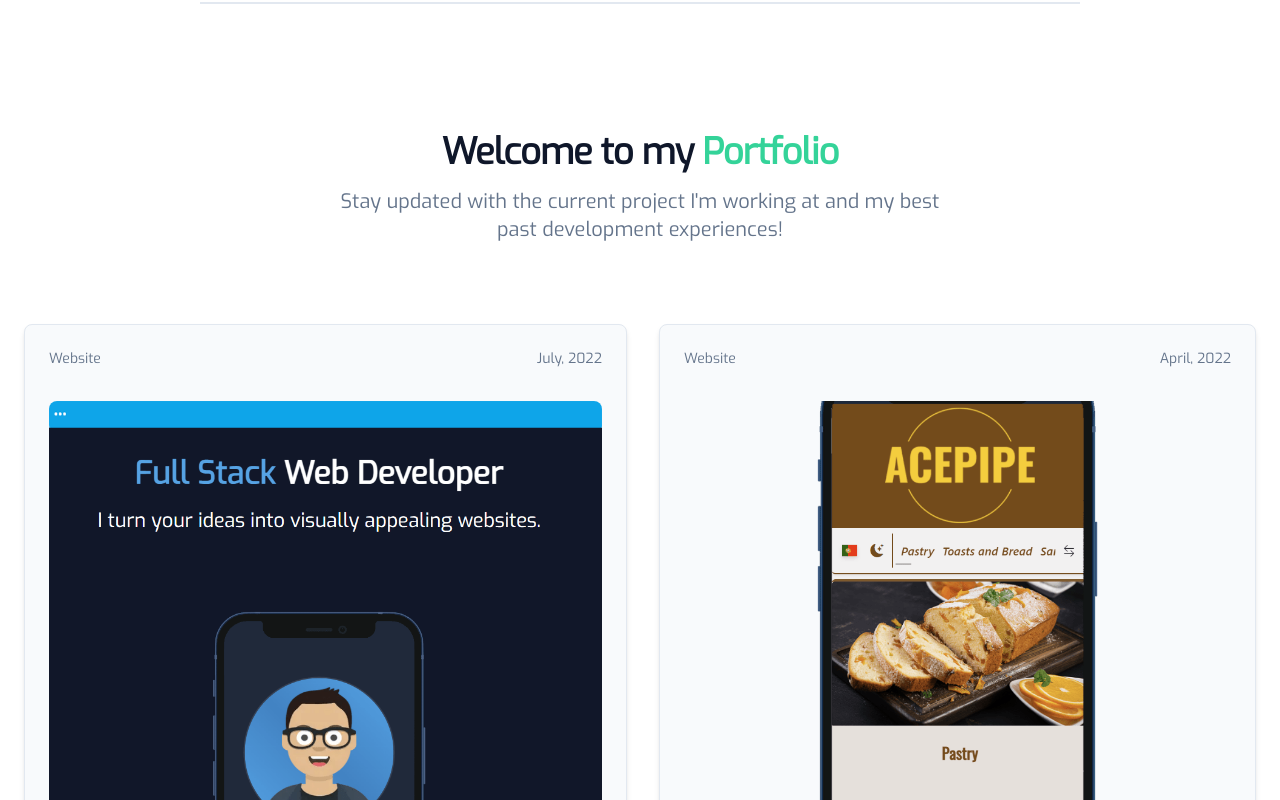
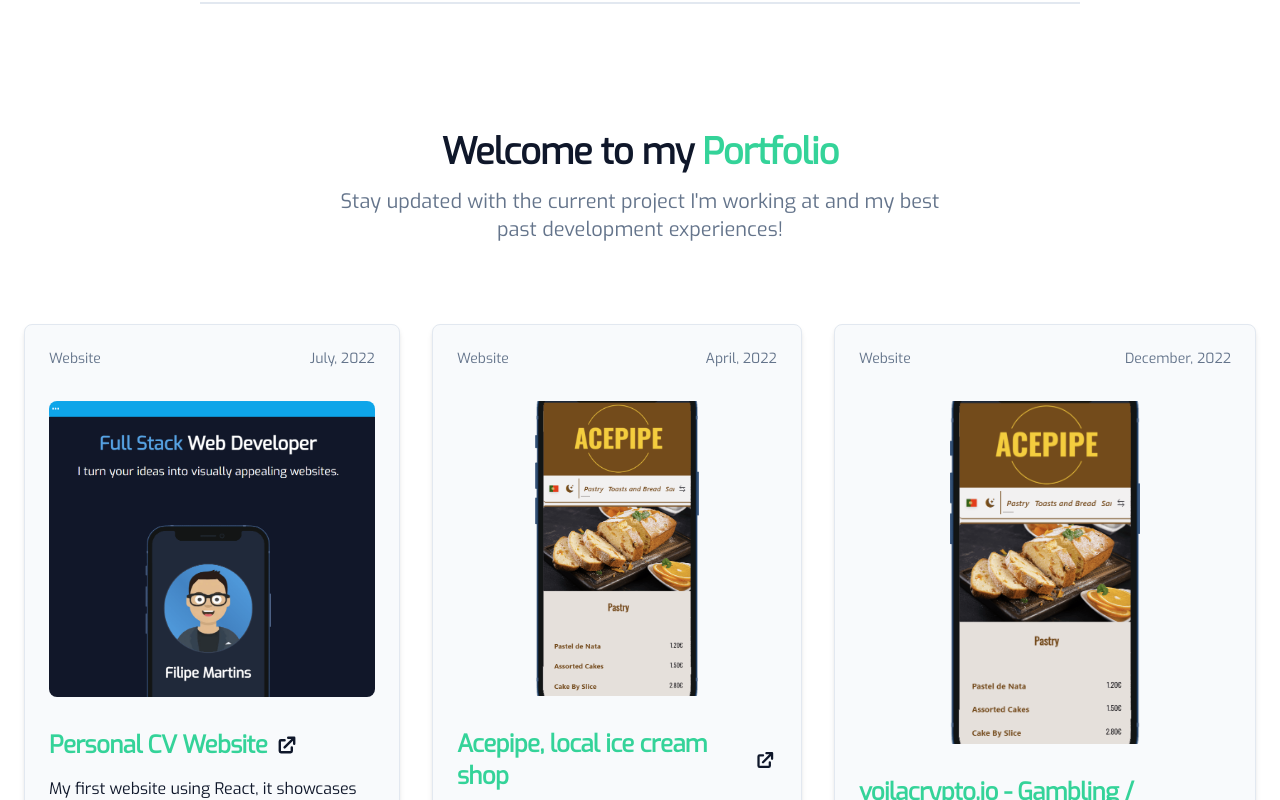
Before and after one commit to Filigs/next-portfolio, a Next.js app: page / in a window 1280 px wide. Shown: the part 2000-2800 px from the top of the page. Built offline with nearby package versions, Linux system fonts and the light colour scheme.

Commit message:
Update portfolio.js

```diff
--- a/components/index/portfolio.js
+++ b/components/index/portfolio.js
@@ -2,6 +2,7 @@ import { HiExternalLink } from "react-icons/hi";
 import Image from "next/image";
 import acepipePic from "/public/acepipe.png";
 import portfolioPic from "/public/portfolio.png";
+import Link from "next/link";
 
 export default function Portfolio() {
   const projects = [
@@ -12,7 +13,7 @@ export default function Portfolio() {
       title: "Personal CV Website",
       description:
         "My first website using React, it showcases my skills and projects in an interesting way. You can follow up all my progress by clicking the GitHub link.",
-      url: "https://tinyurl.com/227wlcg4",
+      url: "https://nunomartins.dev",
       github: "https://github.com/Filigs/next-portfolio",
       image: portfolioPic,
     },
@@ -25,6 +26,17 @@ export default function Portfolio() {
         "The very first website I made commercially as a Freelancer, made in vanilla JS, HTML5 and CSS3, gathered a lot of information from this project.",
       url: "https://sandbox.acepipe.pt/",
       github: "https://github.com/Filigs/Acepipe",
+      image: acepipePic,
+    },
+    {
+      id: 2,
+      type: "Website",
+      start: "December, 2022",
+      title: "voilacrypto.io - Gambling / Crypto News",
+      description:
+        "This is a challenging project and the very base for a future project. In this one I 🚀",
+      url: "https://voilacrypto.io/",
+      github: "#",
       image: acepipePic,
     },
   ];
@@ -76,7 +88,7 @@ export default function Portfolio() {
                   className="mb-4 text-2xl font-bold tracking-tight text-primaryHover dark:text-primary"
                   key={project.url}
                 >
-                  <a
+                  <Link
                     href={project.url}
                     target="_blank"
                     rel="noopener noreferrer"
@@ -85,7 +97,7 @@ export default function Portfolio() {
                   >
                     <span key={project.title}> {project.title}</span>
                     <HiExternalLink className="ml-2 text-dark dark:text-primaryHover" />{" "}
-                  </a>
+                  </Link>
                 </h2>
                 <p
                   className="mb-5 font-light text-dark dark:text-light "
@@ -97,16 +109,16 @@ export default function Portfolio() {
                   className="flex items-center justify-end"
                   key={project.github}
                 >
-                  <a
+                  <Link
                     href={project.github}
                     target="_blank"
                     rel="noopener noreferrer"
                     alt="My portfolio website"
                     className="inline-flex items-center font-medium text-primary-600 dark:text-primary-500 hover:underline text-primaryHover dark:text-primary"
                   >
-                    <span>Github</span>{" "}
+                    <span>Github</span>
                     <HiExternalLink className="ml-2 text-black dark:text-primaryHover" />
-                  </a>
+                  </Link>
                 </div>
               </div>
             );
```
